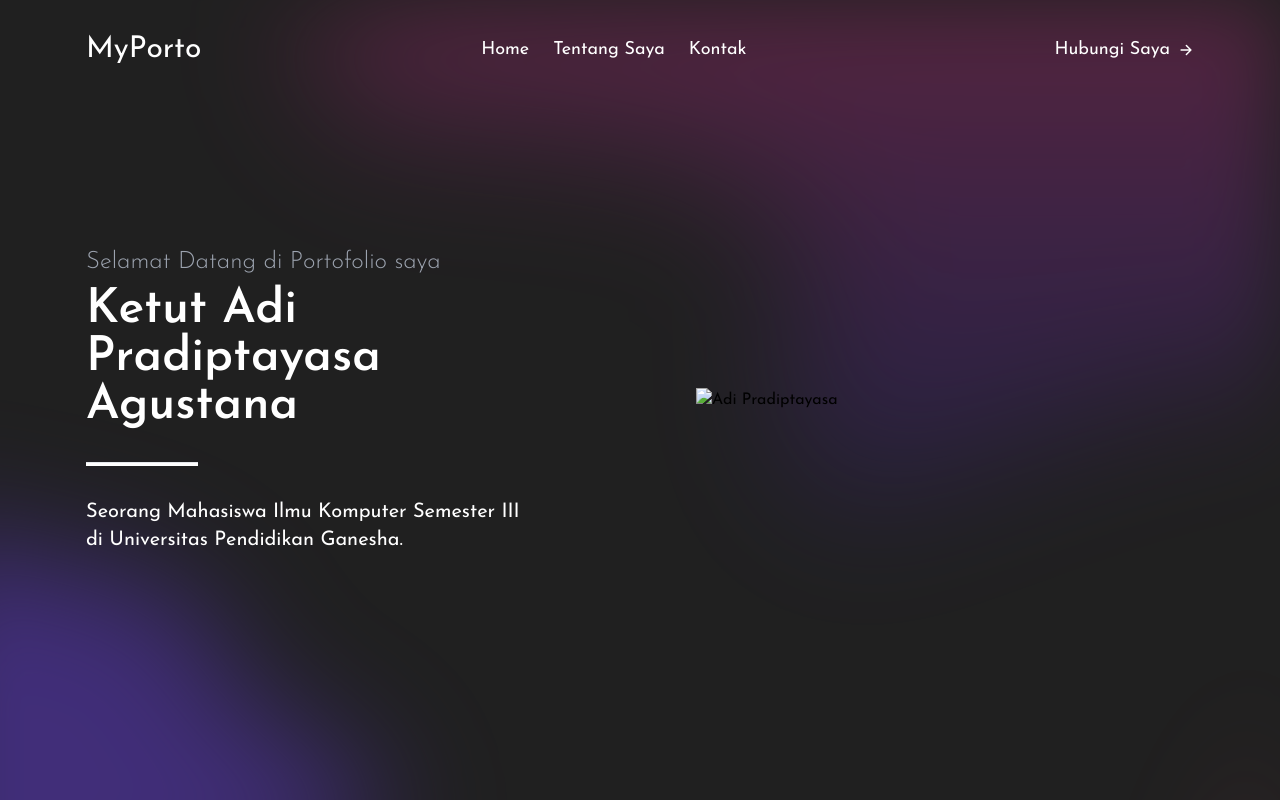
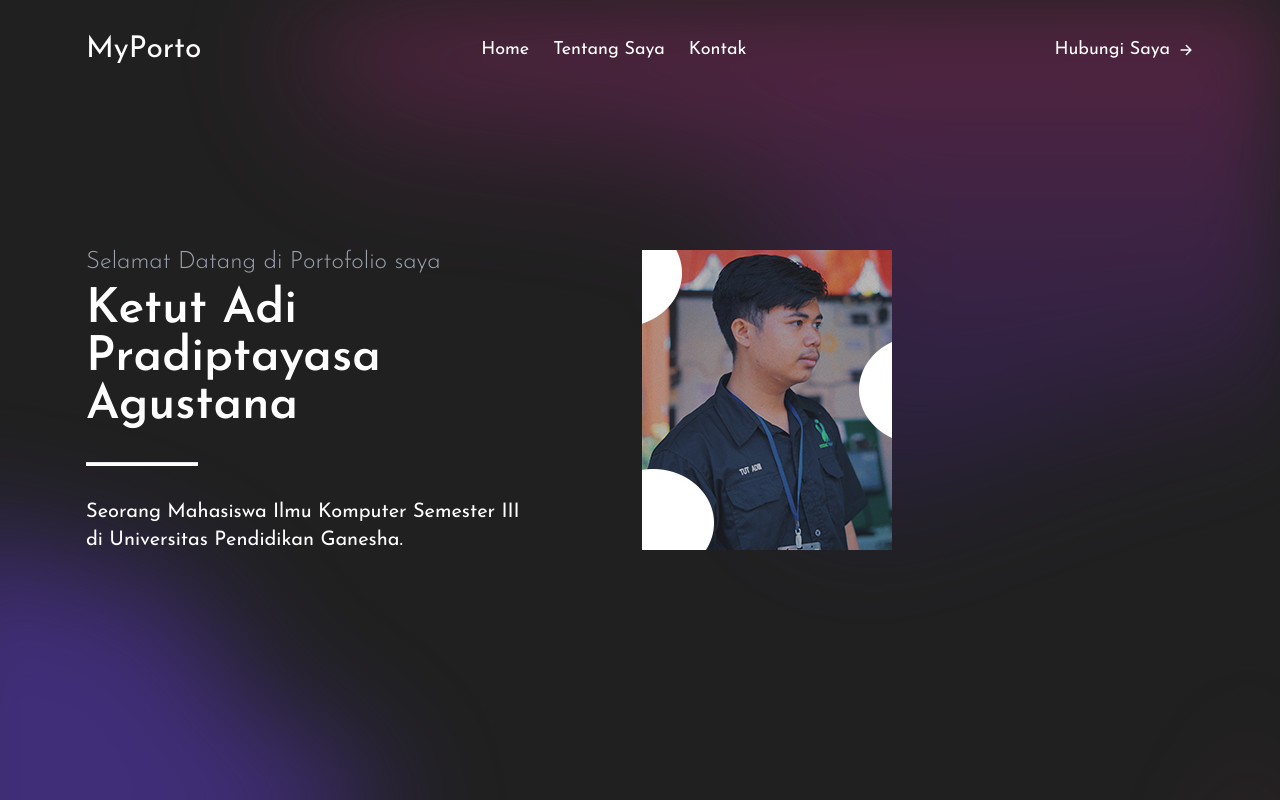
Before and after one commit to AdiPradiptayasa/Website-Portofolio, a website: page index.html in a window 1280 px wide. Shown: the top 800 px of the page. Drawn offline with nearby package versions, Linux system fonts and the light colour scheme; the site is published under a folder, as on GitHub Pages, so addresses that start at the root find nothing.

Commit message:
index.html

```diff
--- a/index.html
+++ b/index.html
@@ -90,7 +90,7 @@
          </div>
 
          <div class="flex justify-center mt-8 md:w-full lg:w-2/5 md:mt-0" data-aos="fade-down">
-            <img src="/src/images/home.jpg" alt="Adi Pradiptayasa" />
+            <img src="./src/images/home.jpg" alt="Adi Pradiptayasa" />
          </div>
 
       </div>
```
